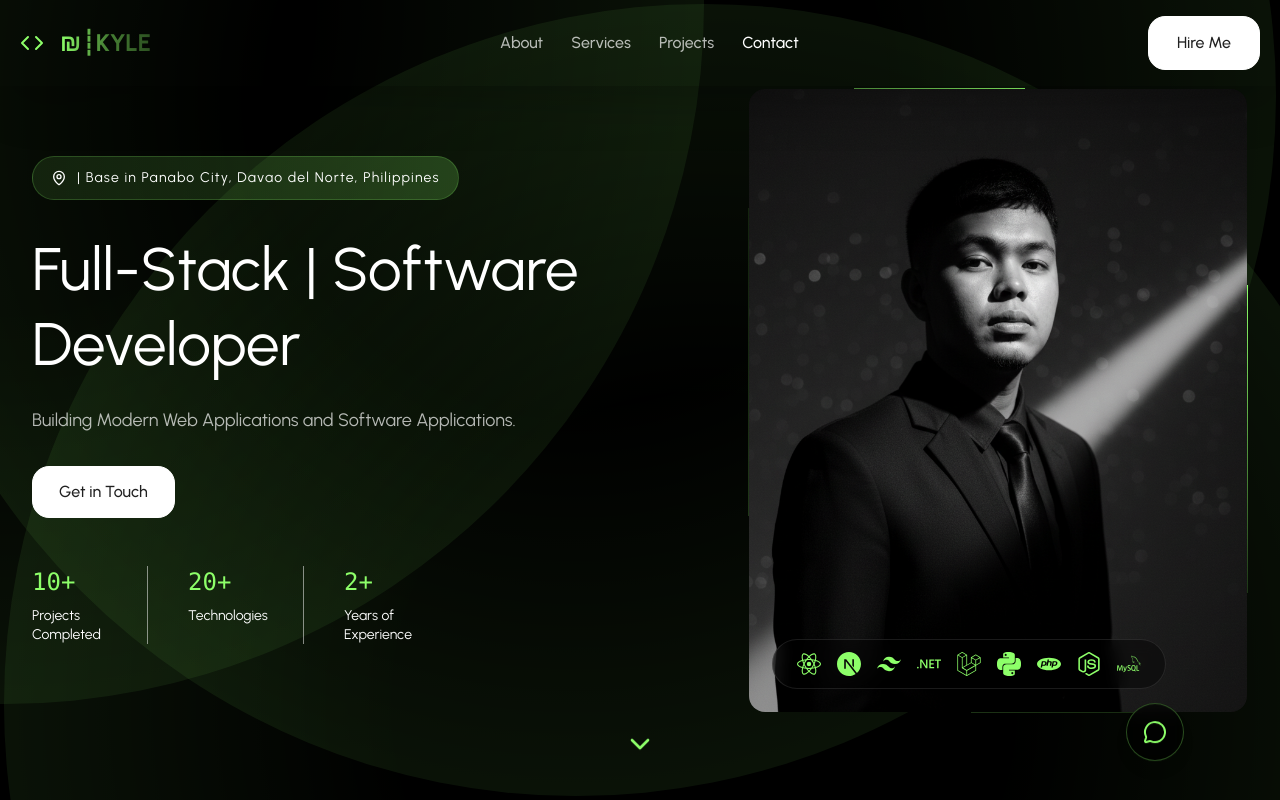
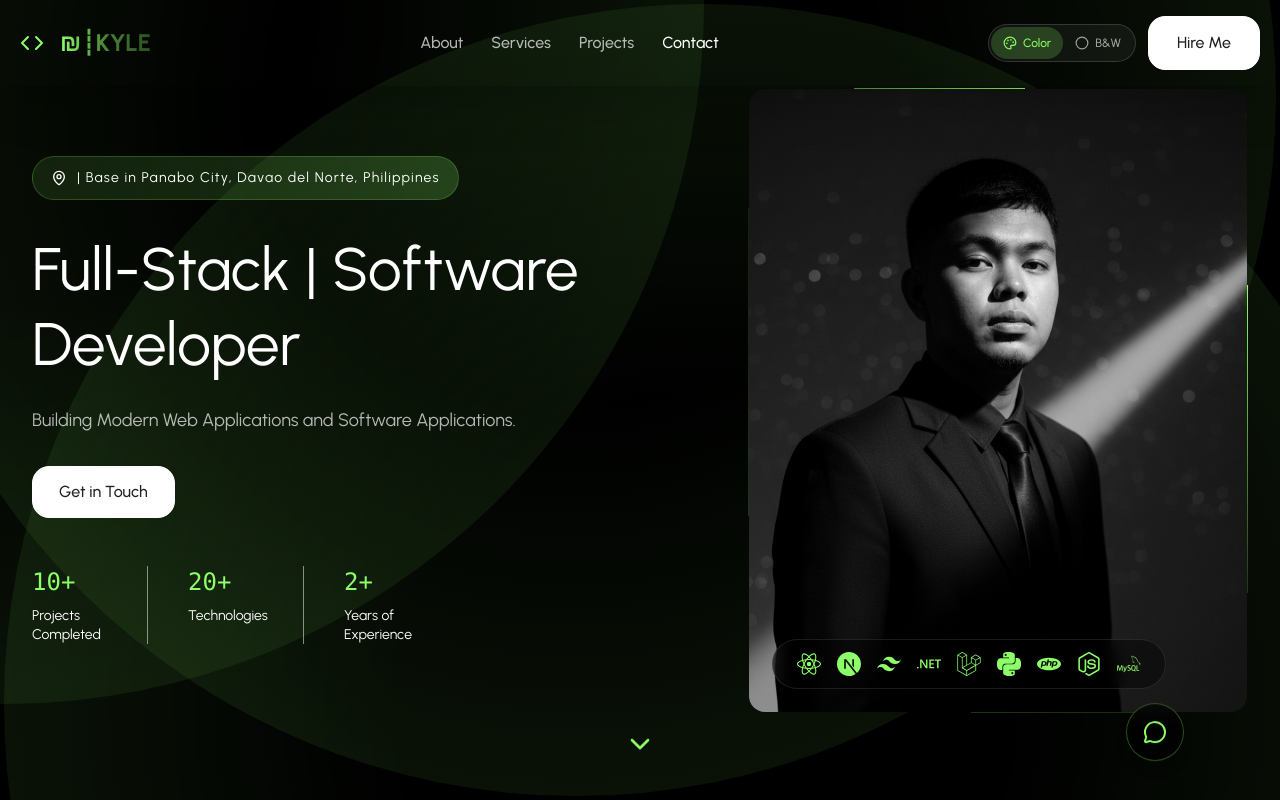
Before and after one commit to rjkyle-dev/kyledev, a React (Vite) app: page / in a window 1280 px wide. Shown: the top 800 px of the page. Built offline with nearby package versions, Linux system fonts and the light colour scheme.

Commit message:
Deans requirement update

```diff
--- a/index.html
+++ b/index.html
@@ -1,6 +1,12 @@
 <!doctype html>
 <html lang="en">
   <head>
+    <script>
+      (function () {
+        var t = localStorage.getItem('portfolio-theme');
+        if (t === 'monochrome') document.documentElement.setAttribute('data-theme', 'monochrome');
+      })();
+    </script>
     <meta charset="UTF-8" />
     <link rel="icon" type="image/png" href="/public/svg/icon.png" />
     <meta name="viewport" content="width=device-width, initial-scale=1.0" />
--- a/src/components/layout/Navbar.jsx
+++ b/src/components/layout/Navbar.jsx
@@ -1,22 +1,42 @@
-import React, {useState, useEffect} from 'react'
+import React, {useState, useEffect, useRef} from 'react'
 import {Code, Menu, X} from 'lucide-react'
 import {nav_links, personal_info} from '../../utils/constants'
 import {useScrollSpy, scrollToSection} from '../../hooks/useScrollSpy'
+import ThemeToggle from '../ui/ThemeToggle'
 
 
 const Navbar = () => {
 
     const [isMenuOpen, setIsMenuOpen] = useState(false)
     const [isScrolled, setIsScrolled] = useState(false)
+    const [isNavVisible, setIsNavVisible] = useState(true)
+    const lastScrollY = useRef(0)
     const activeSection = useScrollSpy(nav_links.map(link => link.id));
 
     useEffect(() => {
         const handleScroll = () => {
-            setIsScrolled(window.scrollY > 50)
+            const currentScrollY = window.scrollY
+            const scrollDelta = currentScrollY - lastScrollY.current
+
+            setIsScrolled(currentScrollY > 50)
+
+            if (isMenuOpen) {
+                setIsNavVisible(true)
+            } else if (currentScrollY <= 50) {
+                setIsNavVisible(true)
+            } else if (scrollDelta > 8) {
+                setIsNavVisible(false)
+            } else if (scrollDelta < -8) {
+                setIsNavVisible(true)
+            }
+
+            lastScrollY.current = currentScrollY
         }
-        window.addEventListener('scroll', handleScroll)
+
+        lastScrollY.current = window.scrollY
+        window.addEventListener('scroll', handleScroll, { passive: true })
         return () => window.removeEventListener('scroll', handleScroll)
-    }, []);
+    }, [isMenuOpen]);
 
     const handleNavClick = (sectionid) => {
        scrollToSection(sectionid);
@@ -24,9 +44,11 @@ const Navbar = () => {
     };
 
   return (
-    <nav className={`fixed top-0 left-0 w-full z-1000 py-4 transition-all duration-300 shadow-2xl ${isScrolled
-     ? 'bg-black/30 backdrop-blur-lg' : 'bg-transparent'}`}
-     style={{transform: 'translate3d(0, 0, 0)'}}>
+    <nav
+      className={`fixed top-0 left-0 w-full z-1000 py-4 transition-all duration-300 shadow-2xl ${
+        isScrolled ? 'bg-black/30 backdrop-blur-lg' : 'bg-transparent'
+      } ${isNavVisible ? 'translate-y-0' : '-translate-y-full pointer-events-none'}`}
+    >
       <div className="max-w-330 mx-auto px-5">
         <div className="flex items-center justify-between">
           {/* Logo */}
@@ -61,8 +83,9 @@ const Navbar = () => {
             ))}
           </nav>
 
-          {/* CTA Button */}
-          <div className="hidden md:flex items-center gap-2 ">
+          {/* Theme + CTA */}
+          <div className="hidden md:flex items-center gap-3 ">
+            <ThemeToggle />
             <button
               onClick={() => handleNavClick('contact')}
               className="cursor-pointer px-7 py-3.5 bg-white text-[#212121] font-medium text-base rounded-[17px] border border-white hover:bg-white/90 transition-all"
@@ -86,6 +109,9 @@ const Navbar = () => {
       {/* Mobile Navigation Menu */}
      <div className={`md:hidden overflow-hidden transition-all duration-300 ${isMenuOpen ? 'max-h-96 opacity-100' : 'max-h-0 opacity-0'}`}>
         <div className="bg-black/95 backdrop-blur-lg flex flex-col gap-3 px-5 py-4">
+          <div className="pb-2 border-b border-white/10">
+            <ThemeToggle />
+          </div>
           {nav_links.map((link) => (
             <button
               key={link.id}
--- a/src/components/sections/Contact.jsx
+++ b/src/components/sections/Contact.jsx
@@ -100,7 +100,7 @@ const Contact = () => {
 
                             {status.message && (
                                 <div className={`p-4 rounded-xl ${status.type === 'success'
-                                    ? 'text-green-400 bg-green-500/10 border border-green-500/20'
+                                    ? 'text-primary bg-primary/10 border border-primary/20'
                                 : 'text-red-400 bg-red-500/10 border border-red-500/20'}`}>
                                     {status.message}
                                 </div>
@@ -129,7 +129,7 @@ const Contact = () => {
                                     </div>
                                     <div className='flex-1'>
                                         <p className='text-sm mb-1 text-white/60'>Email</p>
-                                        <a href={`mailto:${personal_info.email}`} className='text-white hover:text-[#A8FF8D] transition-colors font-medium'>
+                                        <a href={`mailto:${personal_info.email}`} className='text-white hover:text-primary transition-colors font-medium'>
                                             {personal_info.email}
                                         </a>
                                     </div>
--- a/src/components/sections/Skills.jsx
+++ b/src/components/sections/Skills.jsx
@@ -1,5 +1,6 @@
 import React from 'react';
 import {skills} from '../../data/skills';
+import { useTheme } from '../../context/ThemeContext';
 import * as Icons from 'lucide-react';
 // import * as Icons from 'react-icons/si';
 import {SiReact, SiNextdotjs, SiTailwindcss, SiNodedotjs, SiMongodb, SiDotnet, SiLaravel, SiCss3, SiLaragon, SiHtml5, SiFsharp, SiSharp, SiResharper, SiBootstrap, SiMysql, SiTypescript} from 'react-icons/si'
@@ -11,6 +12,7 @@ import RadianGradientBackground from '../background/RadialGradientBackground';
 
 
 const Skills = () => {
+    const { isMonochrome } = useTheme();
 
     const skillsCategories = {
         'Frontend Development': [
@@ -53,10 +55,18 @@ const Skills = () => {
 };
 
     const getLevelColor = (level) => {
+        if (isMonochrome) {
+            const mono = {
+                Expert: 'text-primary bg-primary/20 border-primary/40',
+                Advanced: 'text-white/80 bg-white/10 border-white/25',
+                Intermediate: 'text-white/60 bg-white/5 border-white/15',
+            };
+            return mono[level] || 'text-white/50 bg-white/5 border-white/10';
+        }
         const colors = {
-            'Expert': 'text-[#8DFF69] bg-[#8DFF69]/20 border-[#8DFF69]/90',
-            'Advanced': 'text-cyan-400 bg-cyan-500/20 border-cyan-500/30',
-            'Intermediate': 'text-emerald-400 bg-emerald-500/20 border-emerald-500/30',
+            Expert: 'text-primary bg-primary/20 border-primary/50',
+            Advanced: 'text-cyan-400 bg-cyan-500/20 border-cyan-500/30',
+            Intermediate: 'text-emerald-400 bg-emerald-500/20 border-emerald-500/30',
         };
         return colors[level] || 'text-gray-400 bg-gray-500/20 border-gray-500/30';
     }
--- a/src/components/ui/ProjectCard.jsx
+++ b/src/components/ui/ProjectCard.jsx
@@ -34,7 +34,7 @@ const ProjectCard = ({ project }) => {
 
             <div className='p-6 space-y-4'>
                 <div className=''>
-                    <h3 className='text-xl font-semibold text-white mb-2 group-hover:text-[#A8FF8D] transition-colors duration-300'>{title}</h3>
+                    <h3 className='text-xl font-semibold text-white mb-2 group-hover:text-primary transition-colors duration-300'>{title}</h3>
                     <p className='text-sm text-white/60 leading-relaxed line-clamp-2'>{description}</p>
                 </div>
                 <div className='flex flex-wrap gap-2'>
@@ -46,8 +46,8 @@ const ProjectCard = ({ project }) => {
 
                 {metrics && (
                     <div className='flex items-center gap-2 pt-3 border-t border-white/10'>
-                        <TrendingUp className='w-4 h-4 text-green-400' />
-                        <p className=' text-sm text-green-400 font-medium'>{metrics}</p>
+                        <TrendingUp className='w-4 h-4 text-primary' />
+                        <p className=' text-sm text-primary font-medium'>{metrics}</p>
                     </div>
                 )}
             </div>
--- /dev/null
+++ b/src/components/ui/ThemeToggle.jsx
@@ -0,0 +1,48 @@
+import { Palette, Circle } from 'lucide-react'
+import { useTheme, THEMES } from '../../context/ThemeContext'
+
+const ThemeToggle = () => {
+  const { theme, setTheme } = useTheme()
+  const isMonochrome = theme === THEMES.monochrome
+
+  return (
+    <div
+      className="flex items-center rounded-full border border-white/15 bg-white/5 p-0.5"
+      role="group"
+      aria-label="Color theme"
+    >
+      <button
+        type="button"
+        onClick={() => setTheme(THEMES.color)}
+        className={`cursor-pointer flex items-center gap-1.5 rounded-full px-3 py-2 text-xs font-medium transition-all duration-300 ${
+          !isMonochrome
+            ? 'bg-primary/20 text-primary'
+            : 'text-white/60 hover:text-white'
+        }`}
+        aria-pressed={!isMonochrome}
+        aria-label="Color theme"
+        title="Color theme"
+      >
+        <Palette className="w-3.5 h-3.5" />
+        <span className="hidden sm:inline">Color</span>
+      </button>
+      <button
+        type="button"
+        onClick={() => setTheme(THEMES.monochrome)}
+        className={`cursor-pointer flex items-center gap-1.5 rounded-full px-3 py-2 text-xs font-medium transition-all duration-300 ${
+          isMonochrome
+            ? 'bg-white/15 text-white'
+            : 'text-white/60 hover:text-white'
+        }`}
+        aria-pressed={isMonochrome}
+        aria-label="Black and white theme"
+        title="Black and white theme"
+      >
+        <Circle className="w-3.5 h-3.5" />
+        <span className="hidden sm:inline">B&amp;W</span>
+      </button>
+    </div>
+  )
+}
+
+export default ThemeToggle
--- a/src/components/ui/apple-cards-carousel.jsx
+++ b/src/components/ui/apple-cards-carousel.jsx
@@ -230,7 +230,7 @@ export const Card = ({ card, index, layout = false }) => {
           <motion.p
             layoutId={layout ? `title-${card.title}` : undefined}
             className={cn(
-              'mt-1 max-w-xs text-left font-semibold text-white transition-colors duration-300 group-hover:text-[#A8FF8D]',
+              'mt-1 max-w-xs text-left font-semibold text-white transition-colors duration-300 group-hover:text-primary',
               card.cardSize ? 'text-sm sm:text-base md:text-lg lg:text-xl' : 'text-sm md:text-lg',
             )}
           >
--- /dev/null
+++ b/src/context/ThemeContext.jsx
@@ -0,0 +1,44 @@
+import { createContext, useContext, useEffect, useState } from 'react'
+
+const STORAGE_KEY = 'portfolio-theme'
+
+export const THEMES = {
+  color: 'color',
+  monochrome: 'monochrome',
+}
+
+const ThemeContext = createContext(null)
+
+export function ThemeProvider({ children }) {
+  const [theme, setThemeState] = useState(() => {
+    if (typeof window === 'undefined') return THEMES.color
+    return localStorage.getItem(STORAGE_KEY) === THEMES.monochrome
+      ? THEMES.monochrome
+      : THEMES.color
+  })
+
+  useEffect(() => {
+    document.documentElement.setAttribute('data-theme', theme)
+    localStorage.setItem(STORAGE_KEY, theme)
+  }, [theme])
+
+  const setTheme = (next) => {
+    setThemeState(next === THEMES.monochrome ? THEMES.monochrome : THEMES.color)
+  }
+
+  const toggleTheme = () => {
+    setTheme(theme === THEMES.color ? THEMES.monochrome : THEMES.color)
+  }
+
+  return (
+    <ThemeContext.Provider value={{ theme, setTheme, toggleTheme, isMonochrome: theme === THEMES.monochrome }}>
+      {children}
+    </ThemeContext.Provider>
+  )
+}
+
+export function useTheme() {
+  const ctx = useContext(ThemeContext)
+  if (!ctx) throw new Error('useTheme must be used within ThemeProvider')
+  return ctx
+}
--- a/src/index.css
+++ b/src/index.css
@@ -6,6 +6,29 @@
     --font-display: 'Urbanist', sans-serif;
     --breakpoint-3xl:1920px;
     --color-primary:#8DFF69;
+}
+
+:root,
+[data-theme="color"] {
+    --color-primary: #8DFF69;
+    --scrollbar-thumb-from: #8DFF69;
+    --scrollbar-thumb-to: #6FE047;
+    --scrollbar-thumb-hover-from: #A8FF8D;
+    --scrollbar-thumb-hover-to: #5BC92E;
+    --gradient-accent-25: rgba(141, 255, 105, 0.25);
+    --gradient-accent-45: rgba(141, 255, 105, 0.45);
+    --gradient-accent-50: rgba(141, 255, 105, 0.5);
+}
+
+[data-theme="monochrome"] {
+    --color-primary: #e5e5e5;
+    --scrollbar-thumb-from: #a3a3a3;
+    --scrollbar-thumb-to: #737373;
+    --scrollbar-thumb-hover-from: #d4d4d4;
+    --scrollbar-thumb-hover-to: #525252;
+    --gradient-accent-25: rgba(255, 255, 255, 0.12);
+    --gradient-accent-45: rgba(255, 255, 255, 0.2);
+    --gradient-accent-50: rgba(255, 255, 255, 0.25);
 }
 @layer base {
     html {
@@ -30,17 +53,17 @@
         background: #1a1a1a;
     }
     ::-webkit-scrollbar-thumb {
-        background: linear-gradient(180deg, #8DFF69, #6FE047);
+        background: linear-gradient(180deg, var(--scrollbar-thumb-from), var(--scrollbar-thumb-to));
         border-radius: 5px;
     }
     ::-webkit-scrollbar-thumb:hover {
-        background: linear-gradient(180deg, #A8FF8D, #5BC92E);
+        background: linear-gradient(180deg, var(--scrollbar-thumb-hover-from), var(--scrollbar-thumb-hover-to));
     }
 
     /* Firefox Scrollbar */
     * {
         scrollbar-width: thin;
-        scrollbar-color: #6FE047 #1a1a1a;
+        scrollbar-color: var(--scrollbar-thumb-to) #1a1a1a;
     }
     /* Hide Scrollbar for Carousel */
     .hide-scrollbar {
--- a/src/main.jsx
+++ b/src/main.jsx
@@ -1,10 +1,13 @@
 import { StrictMode } from 'react'
 import { createRoot } from 'react-dom/client'
 import App from './App.jsx'
+import { ThemeProvider } from './context/ThemeContext.jsx'
 import './index.css'
 
 createRoot(document.getElementById('root')).render(
   <StrictMode>
-    <App />
+    <ThemeProvider>
+      <App />
+    </ThemeProvider>
   </StrictMode>,
 )
```
Also changed, not shown: src/components/background/RadialGradientBackground.jsx (+12 -68 lines), src/components/ui/AchievementGalleryModal.jsx (+53 -3 lines).
